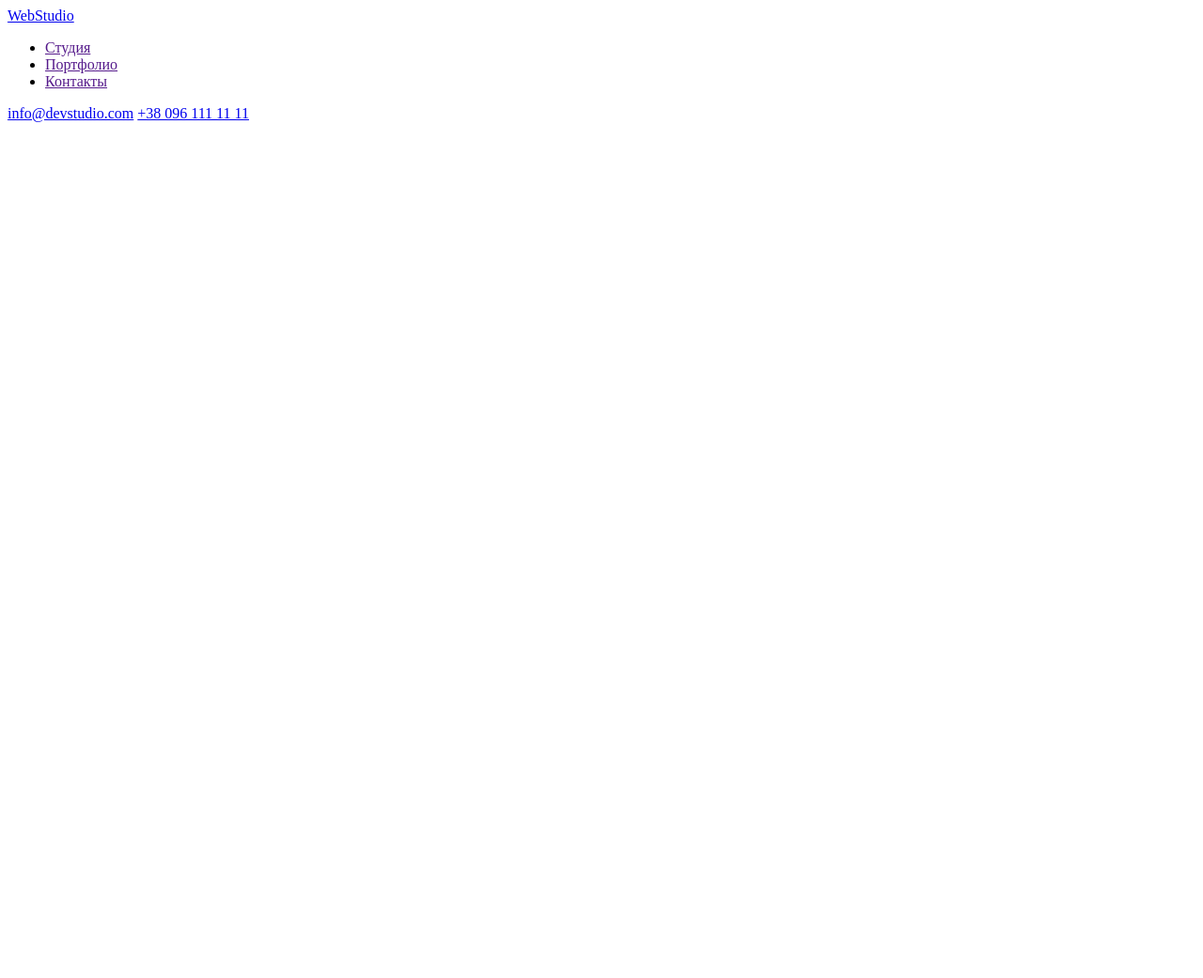
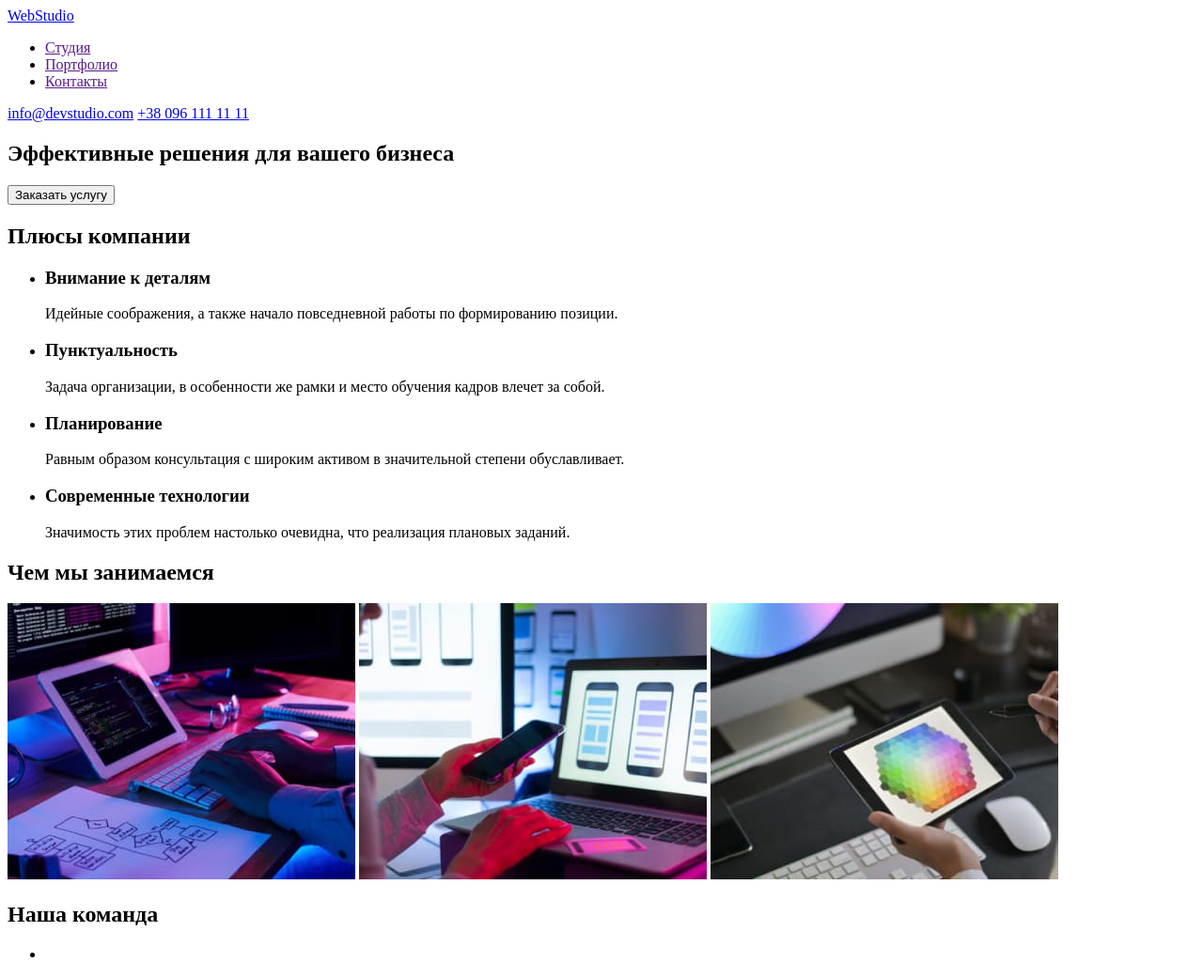
Before and after one commit to stranger421/goit-markup-hw-01, a plain HTML site: page index.html in a window 1280 px wide. Shown: the whole page at 94% size. Before the commit the page ends 800 px from the top, so only its background shows below. Drawn offline with Linux system fonts and the light colour scheme.

Commit message:
Создано 3 секции

```diff
--- a/index.html
+++ b/index.html
@@ -7,16 +7,62 @@
     <title>Document</title>
 </head>
 <body>
+    <!-- Шапка -->
     <header>
-        <a href="/">WebStudio</a>
-        <ul>
-            <li> <a href="">Студия</a></li>
-            <li> <a href="">Портфолио</a></li>
-            <li> <a href="">Контакты</a></li>
-        </ul>
+        <nav>
+                <a lang="en" href="/">WebStudio</a>
+            <ul>
+                <li> <a href="">Студия</a></li>
+                <li> <a href="">Портфолио</a></li>
+                <li> <a href="">Контакты</a></li>
+            </ul>
+        </nav>
         <a href="mailto:info@devstudio.com">info@devstudio.com</a>
         <a href="tel:+380961111111">+38 096 111 11 11</a>
+    </header>
+    <!-- Заголовок -->
+    <div>
+        <section>
+            <h1>Эффективные решения для вашего бизнеса</h1>
+            <button type="button">Заказать услугу</button>
+        </section>
+    </div>
+    <!-- Плюсы компнании -->
+    <section>
+        <h2>Плюсы компании</h2>
+        <ul>
+            <li>
+                <h3>Внимание к деталям</h3>
+                <p>Идейные соображения, а также начало повседневной работы по формированию позиции.</p>
+            </li>
+           <li>
+            <h3>Пунктуальность</h3>
+            <p>Задача организации, в особенности же рамки и место обучения кадров влечет за собой.</p>
+           </li>
+           <li>
+            <h3>Планирование</h3>
+            <p>Равным образом консультация с широким активом в значительной степени обуславливает.</p>
+           </li>
+           <li>
+            <h3>Современные технологии</h3>
+            <p>Значимость этих проблем настолько очевидна, что реализация плановых заданий.</p>
+           </li>
+        </ul>
+    </section>
+    <!-- Чем занимаемься -->
+    <section>
+        <h2>Чем мы занимаемся</h2>
+        <img src="/images/img1.jpg" alt="Разработка проекта" width="370" height="294">
+        <img src="/images/img2.jpg" alt="Выбор стилей" width="370" height="294">
+        <img src="/images/img3.jpg" alt="Подбор цветовой гаммы" width="370" height="294">
+    </section>
+    <section>
+        <h2>Наша команда</h2>
+        <ul>
+            <li>
 
-    </header>
+            </li>
+        </ul>
+    </section>
 </body>
 </html>
```
Also changed, not shown: images/img1.jpg (added), images/img2.jpg (added), images/img3.jpg (added).
